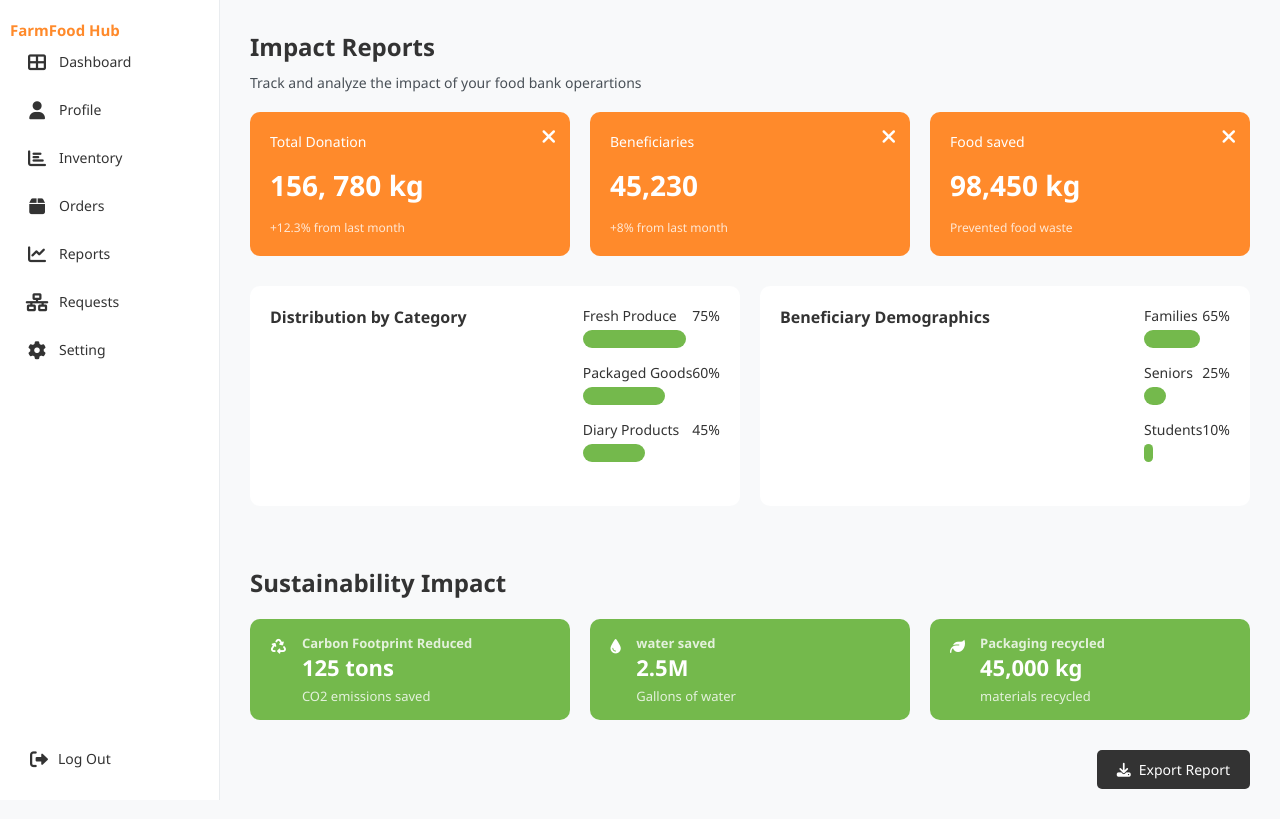
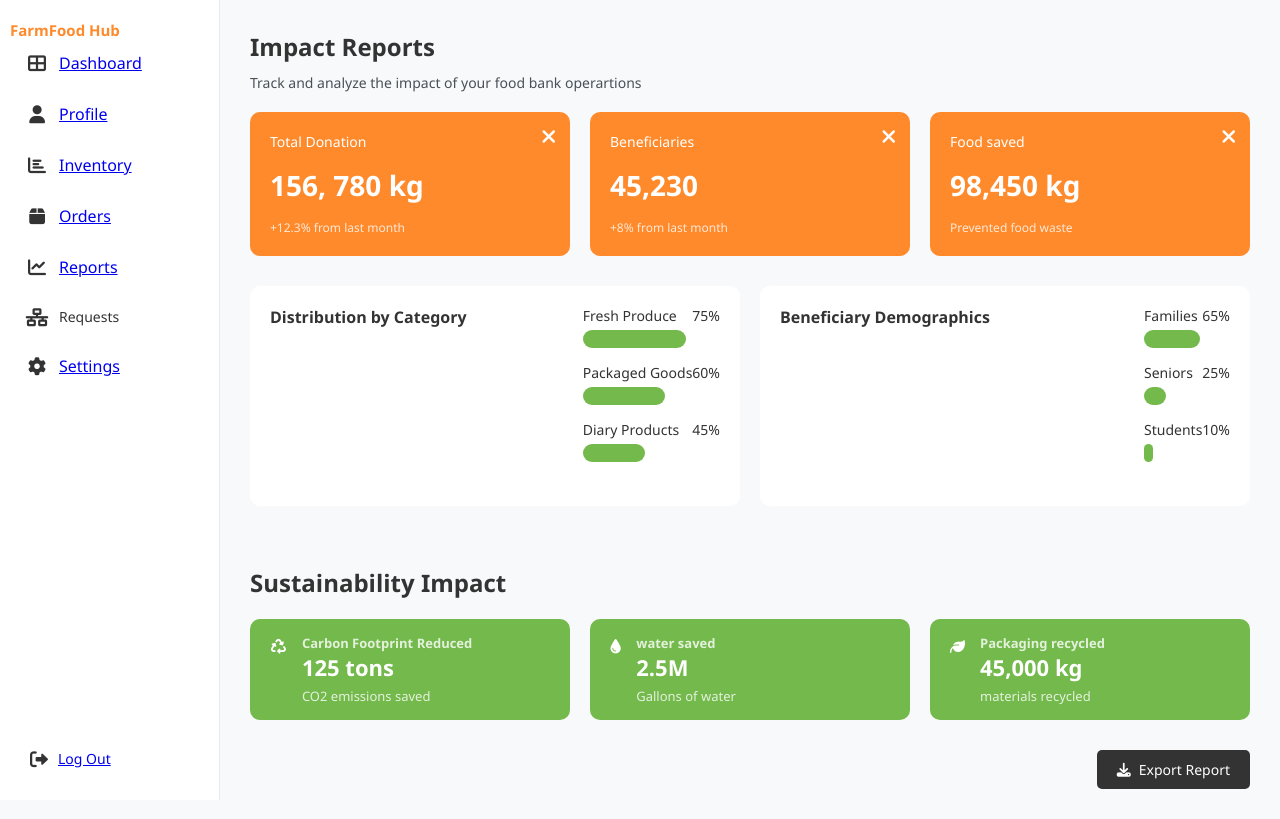
Before and after one commit to tessatanaka22/farmFoodHub, a plain HTML site: page impactpage.html in a window 1280 px wide. Drawn offline with Linux system fonts and the light colour scheme.

Commit message:
made changes on food bank

```diff
--- a/impactpage.html
+++ b/impactpage.html
@@ -13,23 +13,23 @@
 
     <div class="menu-item">
         <i class="fas fa-th-large"></i>
-        <span>Dashboard</span>
+        <a href="./foodBankDashbord.html">Dashboard</a>
     </div>
     <div class="menu-item">
         <i class="fas fa-user"></i>
-        <span>Profile</span>
+        <a href="./fbProfile.html">Profile</a>
     </div>
     <div class="menu-item">
         <i class="fas fa-chart-bar"></i>
-        <span>Inventory</span>
+        <a href="./inventory.html">Inventory</a>
     </div>
     <div class="menu-item">
         <i class="fas fa-box"></i>
-        <span>Orders</span>
+        <a href="./orders.html">Orders</a>
     </div>
     <div class="menu-item">
     <i class="fas fa-chart-line"></i>
-    <span>Reports</span>
+    <a href="./impactpage.html">Reports</a>
     </div>
     <div class="menu-item">
         <i class="fas fa-network-wired"></i>
@@ -37,12 +37,12 @@
     </div>
     <div class="menu-item">
         <i class="fas fa-cog"></i>
-        <span>Setting</span>
+        <a href="./settingsPages.html">Settings</a>
     </div>
     <div class="logout">
         <div class="logout-btn">
             <i class="fas fa-sign-out-alt"></i>
-            <span>Log Out</span>
+            <a href="./loggedout.html">Log Out</a>
         </div>
     </div>
     </div>
```
Also changed, not shown: fbProfile.html (+6 -7 lines), foodBankDashbord.html (+1 -1 lines), inventory.html (+2 -2 lines), orders.html (+1 -1 lines).
